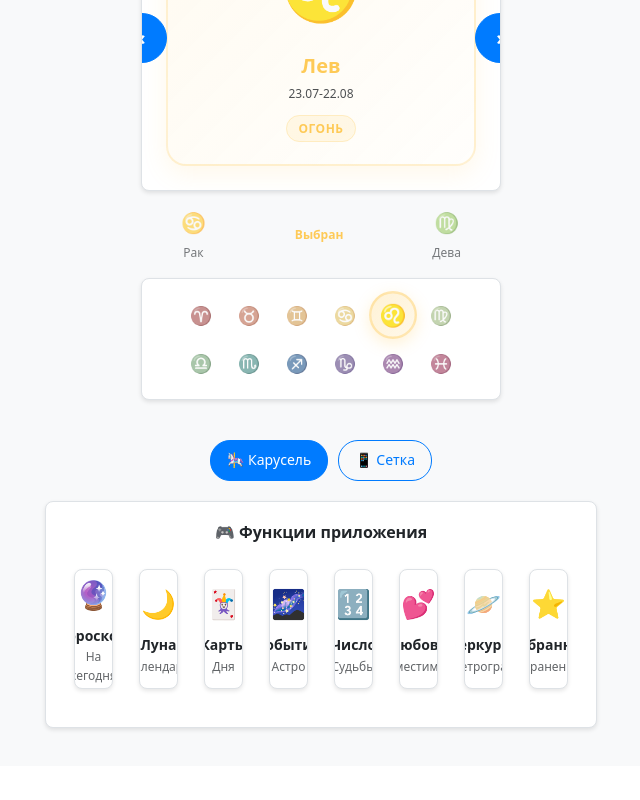
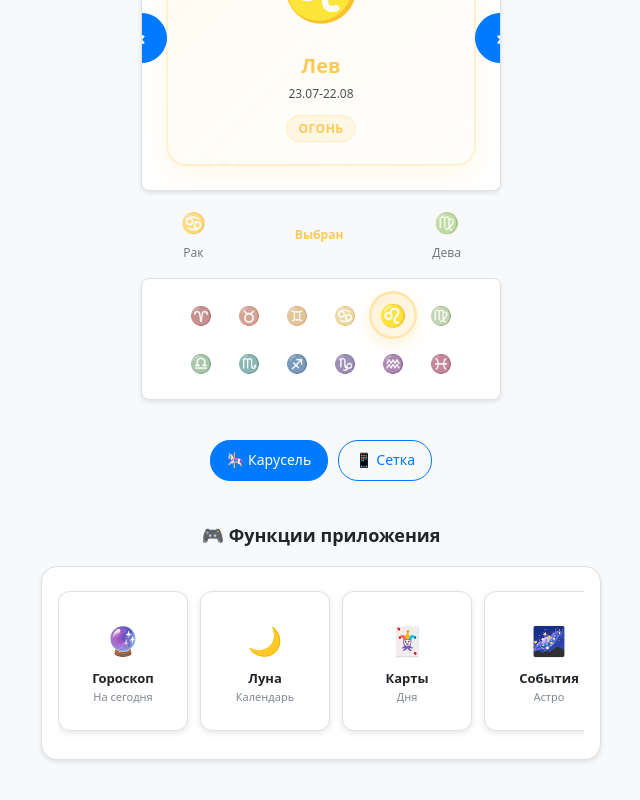
Before and after one commit to benjiros23/gnome-horoscope-react, a React (Create React App) app: page / in a window 1280 px wide. Shown: the part 544-1344 px from the top of the page, without its empty margins (319-959 px from the left). Before the commit the page ends 1310 px from the top, so only its background shows below. Built offline with nearby package versions, Linux system fonts and the light colour scheme.

Commit message:
Update FunctionCarousel.js

```diff
--- a/src/components/UI/FunctionCarousel.js
+++ b/src/components/UI/FunctionCarousel.js
@@ -1,34 +1,224 @@
-import React, { useState } from 'react';
+import React, { useState, useRef } from 'react';
 import { useTheme } from '../../contexts/ThemeContext';
-import FunctionTile from './FunctionTile';
 
 const FunctionCarousel = ({ items, onItemClick }) => {
   const { theme } = useTheme();
-  const [currentIndex, setCurrentIndex] = useState(0);
+
+  const getStyles = () => ({
+    container: {
+      padding: '20px 0',
+      maxWidth: '100%',
+      margin: '0 auto'
+    },
+
+    title: {
+      textAlign: 'center',
+      marginBottom: '16px',
+      fontSize: '18px',
+      fontWeight: '600',
+      color: theme.card.color
+    },
+
+    carousel: {
+      ...theme.card,
+      padding: '20px 16px',
+      margin: '0',
+      borderRadius: '16px',
+      position: 'relative'
+    },
+
+    scrollContainer: {
+      display: 'flex',
+      gap: '12px',
+      overflowX: 'auto',
+      overflowY: 'hidden',
+      paddingBottom: '8px',
+      paddingTop: '4px',
+      scrollbarWidth: 'thin',
+      scrollbarColor: `${theme.colors.primary}40 transparent`,
+      WebkitOverflowScrolling: 'touch',
+      scrollBehavior: 'smooth',
+
+      // Кастомный скроллбар для Webkit
+      '::-webkit-scrollbar': {
+        height: '6px'
+      },
+      '::-webkit-scrollbar-track': {
+        background: 'transparent'
+      },
+      '::-webkit-scrollbar-thumb': {
+        background: `${theme.colors.primary}60`,
+        borderRadius: '3px'
+      },
+      '::-webkit-scrollbar-thumb:hover': {
+        background: theme.colors.primary
+      }
+    },
+
+    item: {
+      minWidth: '130px',              // Фиксированная ширина
+      maxWidth: '130px',              // Максимальная ширина
+      height: '140px',                // Фиксированная высота
+      padding: '16px 12px',
+      background: theme.name === 'facebook'
+        ? '#FFFFFF'
+        : theme.name === 'dark'
+          ? '#495057'
+          : '#FFFFFF',
+      border: theme.name === 'facebook'
+        ? '1px solid #E4E6EA'
+        : `1px solid ${theme.colors.border}`,
+      borderRadius: '12px',
+      boxShadow: theme.name === 'facebook'
+        ? '0 1px 2px rgba(0,0,0,0.1), 0 2px 4px rgba(0,0,0,0.1)'
+        : theme.name === 'dark'
+          ? '0 2px 8px rgba(0,0,0,0.3)'
+          : '0 2px 6px rgba(0,0,0,0.1)',
+      flexShrink: 0,
+      display: 'flex',
+      flexDirection: 'column',
+      alignItems: 'center',
+      justifyContent: 'center',
+      textAlign: 'center',
+      cursor: 'pointer',
+      transition: 'all 0.3s cubic-bezier(0.4, 0, 0.2, 1)',
+      position: 'relative',
+      overflow: 'hidden',
+
+      // Обеспечиваем правильное отображение текста
+      wordWrap: 'break-word',
+      overflowWrap: 'break-word',
+      hyphens: 'auto'
+    },
+
+    itemIcon: {
+      fontSize: '28px',
+      marginBottom: '8px',
+      flexShrink: 0,
+      filter: theme.name === 'facebook' ? 'none' : 'none'
+    },
+
+    itemTitle: {
+      fontSize: '13px',
+      fontWeight: theme.name === 'facebook' ? '600' : '700',
+      lineHeight: '1.2',
+      marginBottom: '4px',
+      color: theme.name === 'facebook'
+        ? '#050505'
+        : theme.card.color,
+
+      // Ограничиваем текст максимум 2 строками
+      display: '-webkit-box',
+      WebkitLineClamp: 2,
+      WebkitBoxOrient: 'vertical',
+      overflow: 'hidden',
+      textOverflow: 'ellipsis',
+      wordBreak: 'break-word'
+    },
+
+    itemSubtitle: {
+      fontSize: '11px',
+      fontWeight: '400',
+      lineHeight: '1.1',
+      color: theme.name === 'facebook'
+        ? '#65676B'
+        : theme.colors.textSecondary,
+      opacity: 0.85,
+
+      // Ограничиваем подзаголовок 1 строкой
+      display: '-webkit-box',
+      WebkitLineClamp: 1,
+      WebkitBoxOrient: 'vertical',
+      overflow: 'hidden',
+      textOverflow: 'ellipsis',
+      whiteSpace: 'nowrap'
+    }
+  });
+
+  const styles = getStyles();
+
+  const handleItemClick = (item) => {
+    if (onItemClick) {
+      onItemClick(item);
+    }
+  };
+
+  const handleItemMouseEnter = (e) => {
+    e.currentTarget.style.transform = 'translateY(-3px) scale(1.05)';
+
+    if (theme.name === 'facebook') {
+      e.currentTarget.style.boxShadow = '0 2px 4px rgba(0,0,0,0.15), 0 4px 8px rgba(0,0,0,0.15)';
+    } else if (theme.name === 'dark') {
+      e.currentTarget.style.boxShadow = '0 4px 12px rgba(0,0,0,0.4)';
+    } else {
+      e.currentTarget.style.boxShadow = '0 4px 12px rgba(0,0,0,0.15)';
+    }
+  };
+
+  const handleItemMouseLeave = (e) => {
+    e.currentTarget.style.transform = 'translateY(0) scale(1)';
+    e.currentTarget.style.boxShadow = styles.item.boxShadow;
+  };
 
   return (
-    <div style={{
-      ...theme.card,
-      padding: '20px',
-      textAlign: 'center'
-    }}>
-      <h3 style={theme.typography.subtitle}>🎮 Функции приложения</h3>
-      <div style={{
-        display: 'flex',
-        overflowX: 'auto',
-        gap: '10px',
-        padding: '10px 0'
-      }}>
-        {items.map((item, index) => (
-          <FunctionTile
-            key={index}
-            icon={item.icon}
-            title={item.title}
-            subtitle={item.subtitle}
-            onClick={() => onItemClick && onItemClick(item)}
-          />
-        ))}
+    <div style={styles.container}>
+      <div style={styles.title}>
+        🎮 Функции приложения
       </div>
+
+      <div style={styles.carousel}>
+        <div style={styles.scrollContainer}>
+          {items.map((item, index) => (
+            <div
+              key={item.id || index}
+              style={styles.item}
+              onClick={() => handleItemClick(item)}
+              onMouseEnter={handleItemMouseEnter}
+              onMouseLeave={handleItemMouseLeave}
+              role="button"
+              tabIndex={0}
+              aria-label={`${item.title} ${item.subtitle}`}
+              onKeyDown={(e) => {
+                if (e.key === 'Enter' || e.key === ' ') {
+                  e.preventDefault();
+                  handleItemClick(item);
+                }
+              }}
+            >
+              <div style={styles.itemIcon}>
+                {item.icon}
+              </div>
+
+              <div style={styles.itemTitle}>
+                {item.title}
+              </div>
+
+              {item.subtitle && (
+                <div style={styles.itemSubtitle}>
+                  {item.subtitle}
+                </div>
+              )}
+            </div>
+          ))}
+        </div>
+      </div>
+
+      {/* Добавляем CSS для кастомного скроллбара */}
+      <style>{`
+        .function-carousel-scroll::-webkit-scrollbar {
+          height: 6px;
+        }
+        .function-carousel-scroll::-webkit-scrollbar-track {
+          background: transparent;
+        }
+        .function-carousel-scroll::-webkit-scrollbar-thumb {
+          background: ${theme.colors.primary}60;
+          border-radius: 3px;
+        }
+        .function-carousel-scroll::-webkit-scrollbar-thumb:hover {
+          background: ${theme.colors.primary};
+        }
+      `}</style>
     </div>
   );
 };
```
